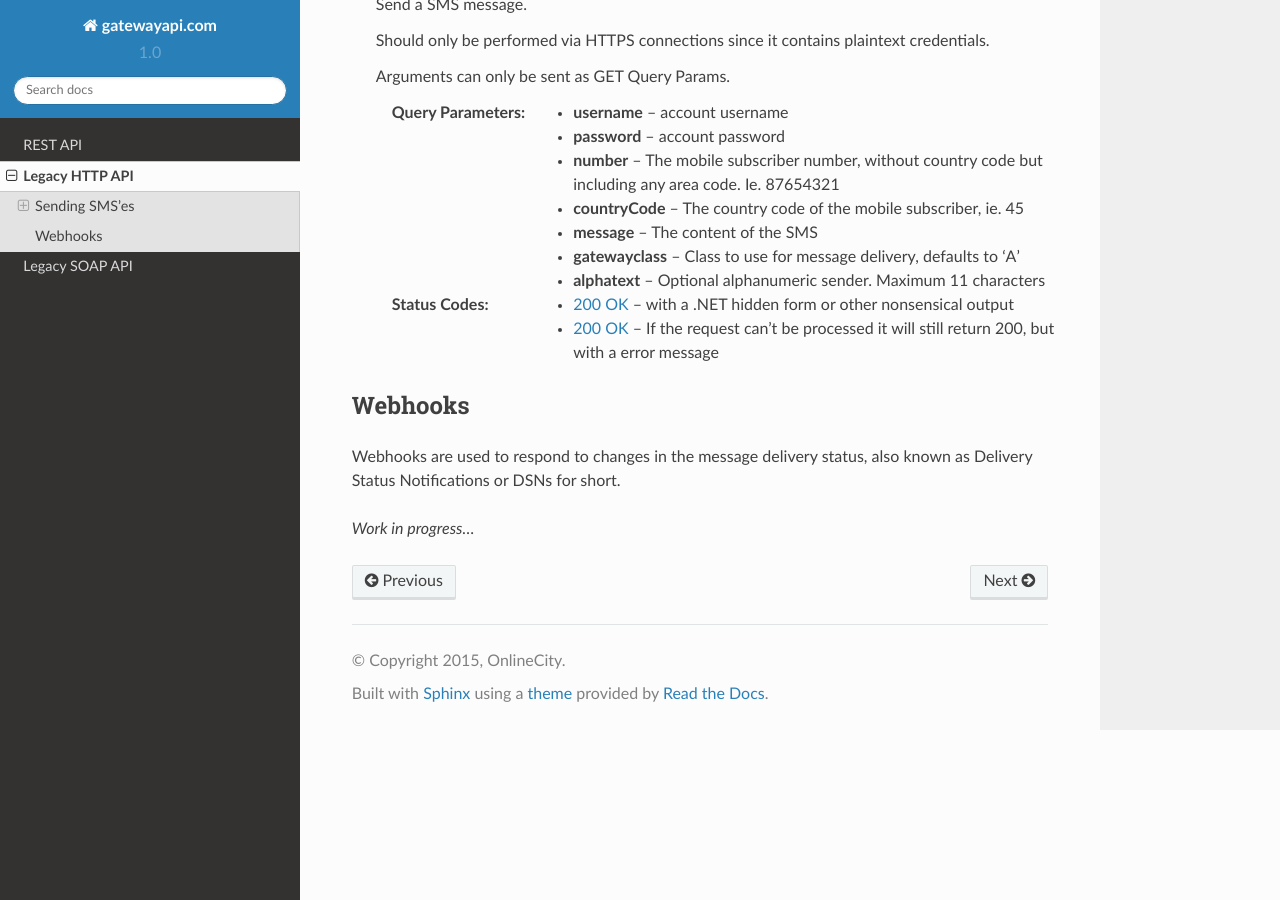
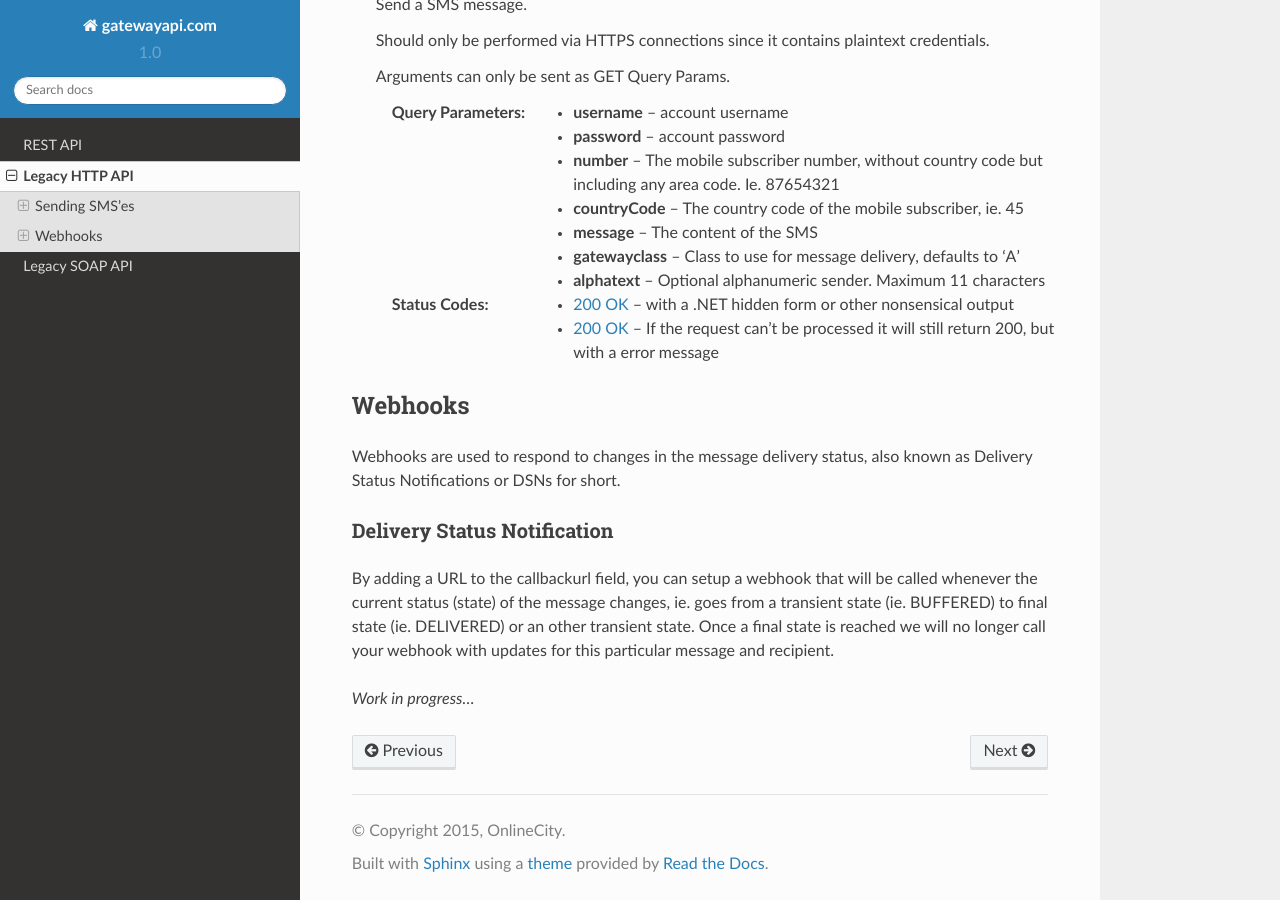
Before and after one commit to onlinecity/gatewayapi-docs, a Sphinx documentation site: the page built from docs/legacy.rst, in a window 1280 px wide and 900 px high, scrolled down 1660 px. Built offline with Sphinx 7.4.7 and the Read the Docs theme 2.0.0, drawn with Linux system fonts in a browser that asks for light colours.

Commit message:
DSN W.I.P.

```diff
--- a/docs/legacy.rst
+++ b/docs/legacy.rst
@@ -101,4 +101,13 @@ Webhooks
 Webhooks are used to respond to changes in the message delivery status, also
 known as Delivery Status Notifications or DSNs for short.
 
+Delivery Status Notification
+^^^^^^^^^^^^^^^^^^^^^^^^^^^^
+
+By adding a URL to the callbackurl field, you can setup a webhook that will be
+called whenever the current status (state) of the message changes, ie. goes from
+a transient state (ie. BUFFERED) to final state (ie. DELIVERED) or an other
+transient state. Once a final state is reached we will no longer call your
+webhook with updates for this particular message and recipient.
+
 *Work in progress...*
```
